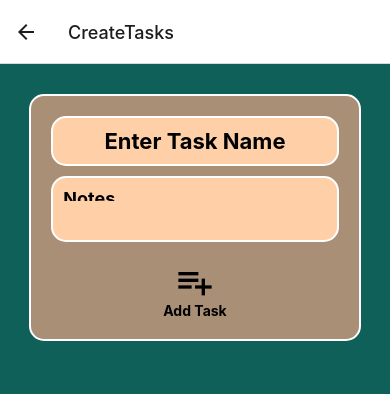
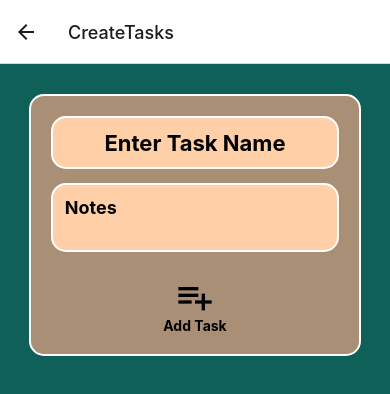
Before and after one commit to Deuzez916/TasksToDo, a React Native app: screen /CreateTasks in a window 390 px wide. Shown: the top 394 px of the page. Built offline with nearby package versions, Linux system fonts and the light colour scheme.

Commit message:
made the createTask notes bigger

```diff
--- a/CreateTasks.js
+++ b/CreateTasks.js
@@ -106,13 +106,15 @@ const styles = StyleSheet.create({
     marginTop: 30,
   },
   inputContainer: {
+    maxHeight: '65%',
     width: "100%",
     backgroundColor: "#ffd0a8",
     borderRadius: 15,
     borderWidth: 2,
     borderColor: "#fff",
-    padding: 10,
-    marginBottom: 10,
+    padding: "4%",
+    marginBottom: "5%",
+    textAlign: "center",
   },
   label: {
     fontSize: 20,
@@ -126,8 +128,8 @@ const styles = StyleSheet.create({
   },
   NotesInput: {
     fontSize: 18,
+    maxHeight: '100%',
     fontWeight: "bold",
-    height: "30%",
     width: "100%",
     textAlignVertical: "bottom",
   },
```
